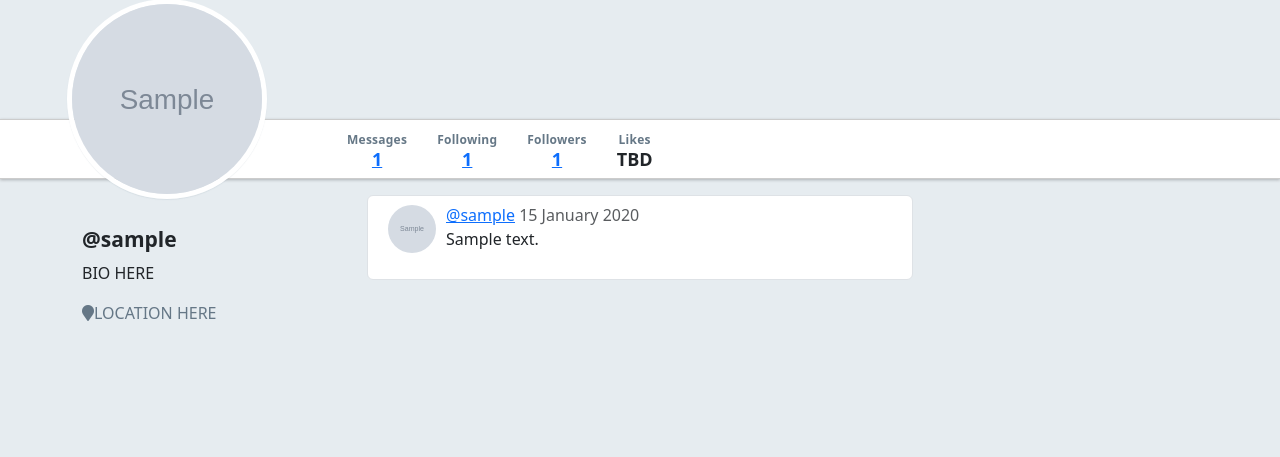
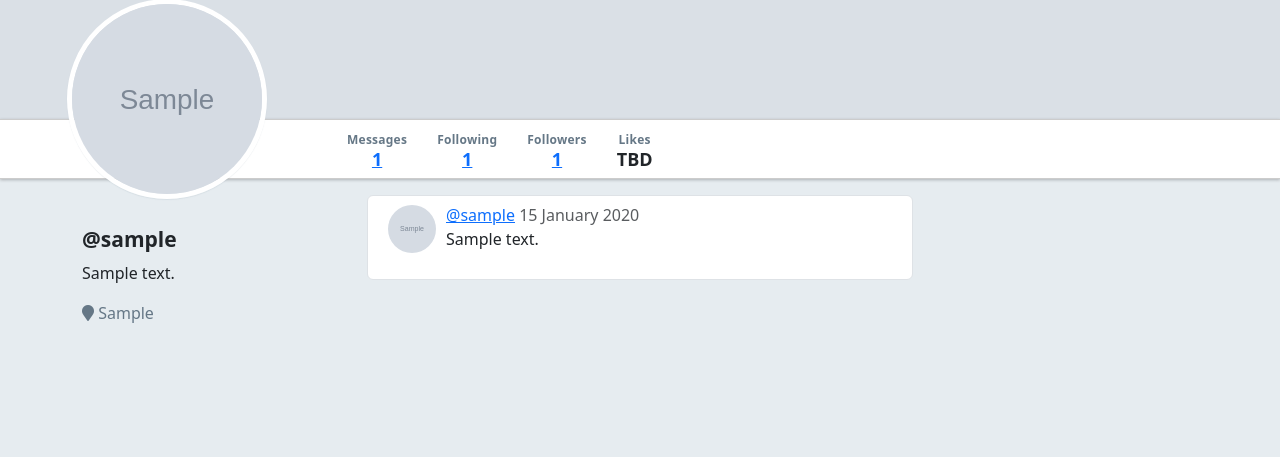
Before and after one commit to sdunlap1/warbler, a Flask app: page /users/1 in a window 1280 px wide. Shown: the part 287-744 px from the top of the page. Run offline with Flask 3, Linux system fonts and the light colour scheme; tables that the repository leaves empty hold one stand-in row (values such as "Sample post"); grey boxes marked "Sample" are stand-in pictures; some libraries are stand-ins or nearby versions.

Commit message:
Added user location, bio and header image

```diff
--- a/templates/users/detail.html
+++ b/templates/users/detail.html
@@ -2,8 +2,12 @@
 
 {% block content %}
 
-<div id="warbler-hero" class="full-width"></div>
+<!-- Add header image as a background -->
+<div id="warbler-hero" class="full-width" style="background-image: url('{{ user.header_image_url }}');">
+</div>
+
 <img src="{{ user.image_url }}" alt="Image for {{ user.username }}" id="profile-avatar">
+
 <div class="row full-width">
   <div class="container">
     <div class="row justify-content-end">
@@ -58,8 +62,8 @@
 <div class="row">
   <div class="col-sm-3">
     <h4 id="sidebar-username">@{{ user.username }}</h4>
-    <p>BIO HERE</p>
-    <p class="user-location"><span class="fa fa-map-marker"></span>LOCATION HERE</p>
+    <p class="bio">{{ user.bio }}</p> <!-- Display user bio -->
+    <p class="user-location"><span class="fa fa-map-marker"></span> {{ user.location }}</p> <!-- Display user location -->
   </div>
 
   {% block user_details %}
```
